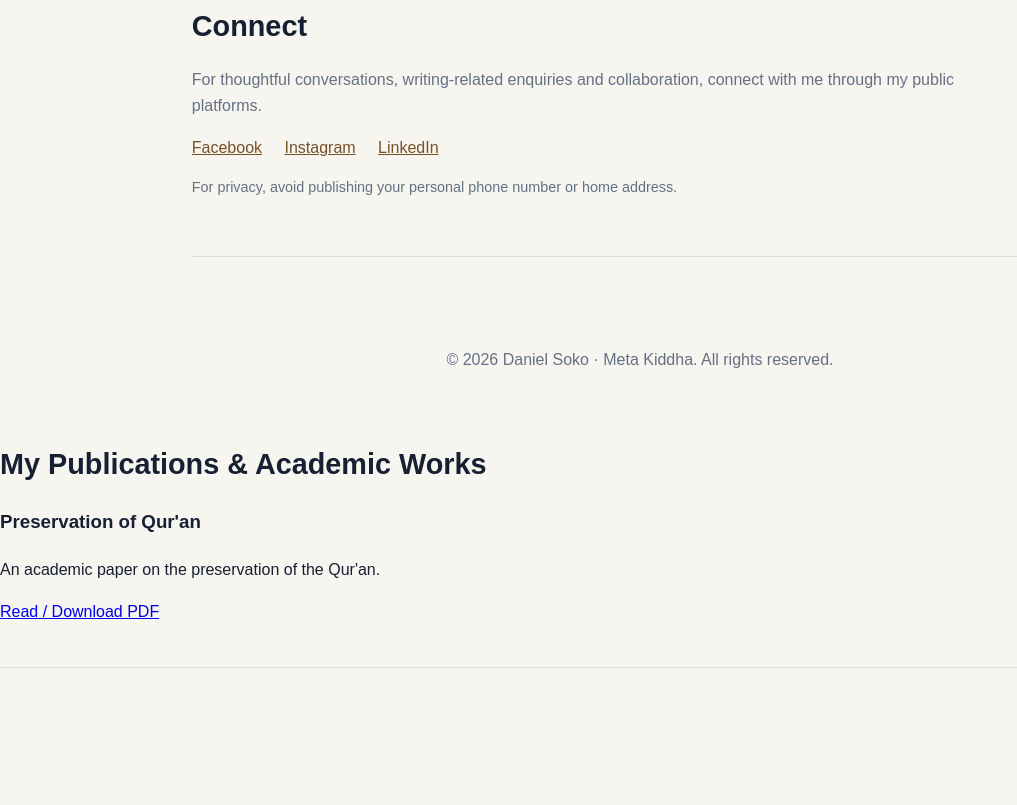
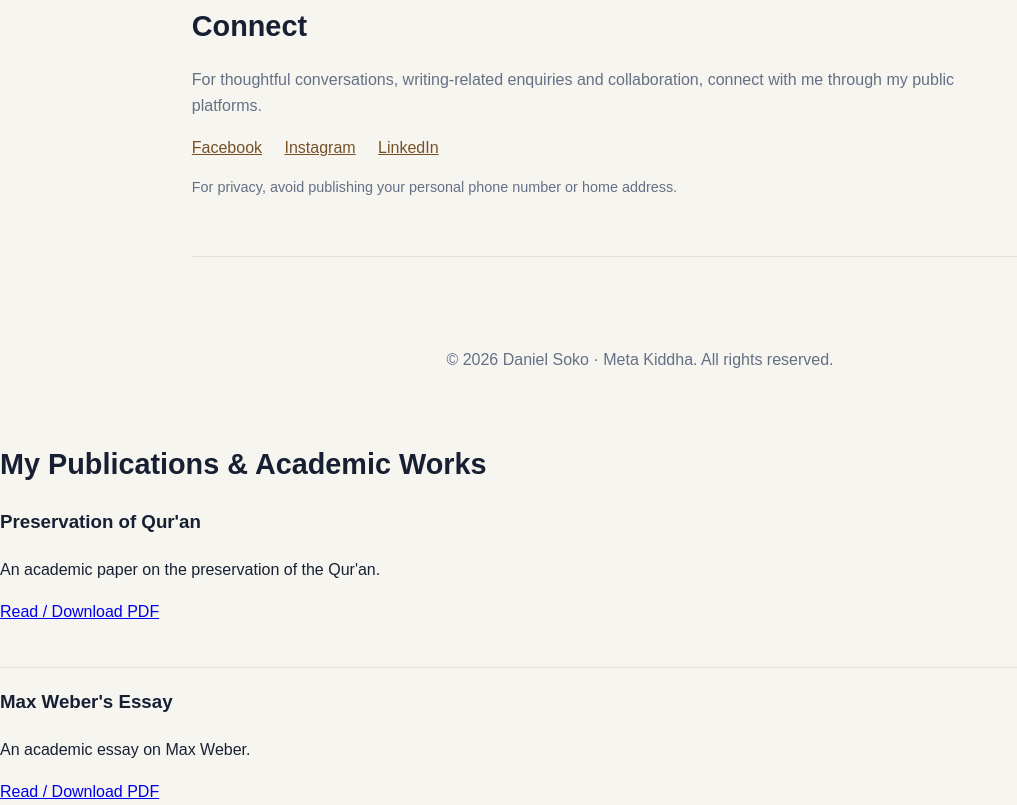
Before and after one commit to Danielsoko-Meta/Danielsoko-Meta.github.io, a plain HTML site: page index.html in a window 1280 px wide. Shown: the part 2130-2935 px from the top of the page, without its empty margins (0-1017 px from the left). Before the commit the page ends 2798 px from the top, so only its background shows below. Drawn offline with Linux system fonts and the light colour scheme.

Commit message:
Add section for Max Weber's essay publication

```diff
--- a/index.html
+++ b/index.html
@@ -57,3 +57,11 @@ footer{text-align:center;color:var(--muted);padding:25px}
         Read / Download PDF
     </a>
 </section>
+<div class="publication">
+    <h3>Max Weber's Essay</h3>
+    <p>An academic essay on Max Weber.</p>
+
+    <a href="Max%20Weber%27s%20Essay.pdf" target="_blank">
+        Read / Download PDF
+    </a>
+</div>
```
